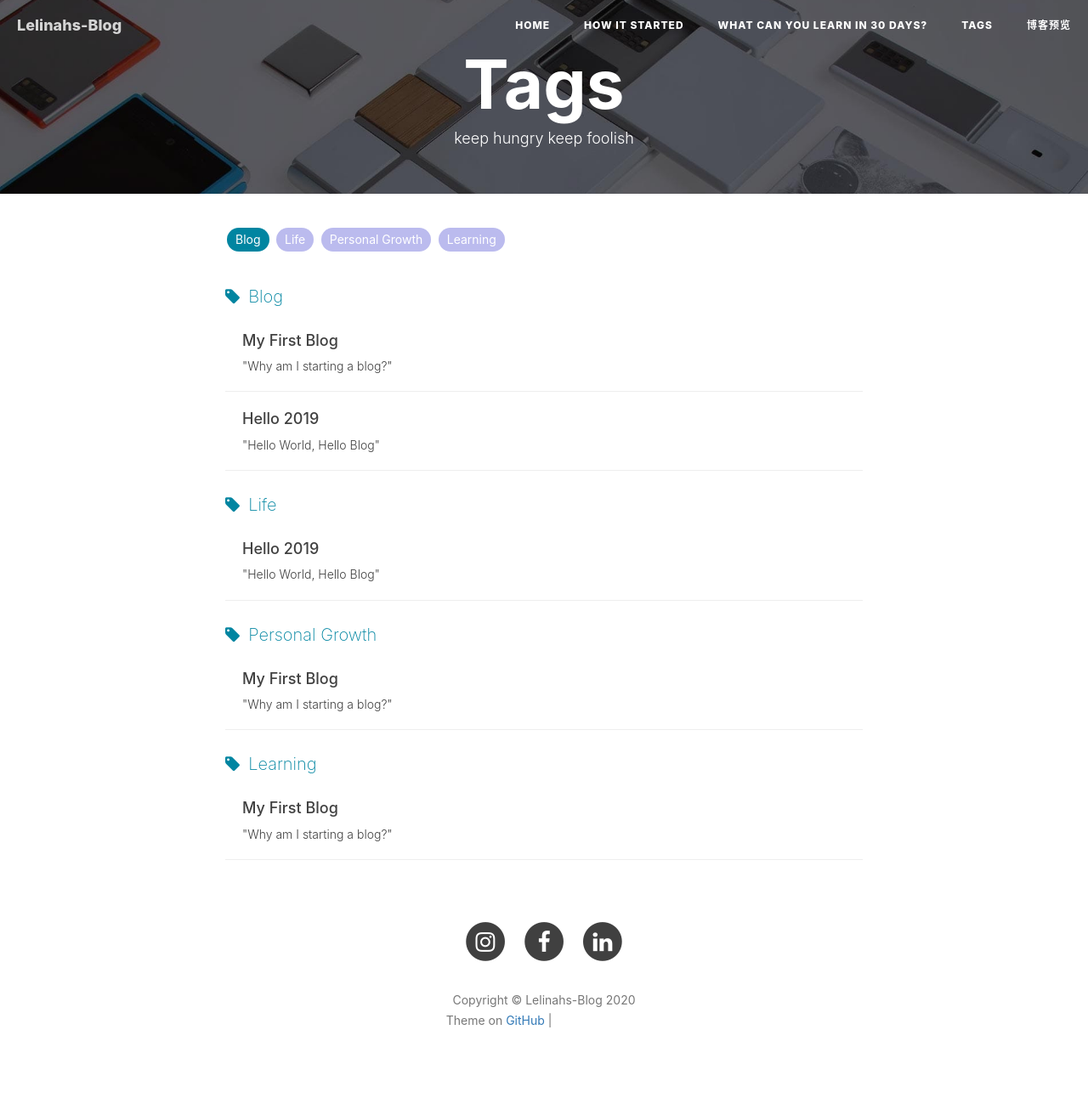
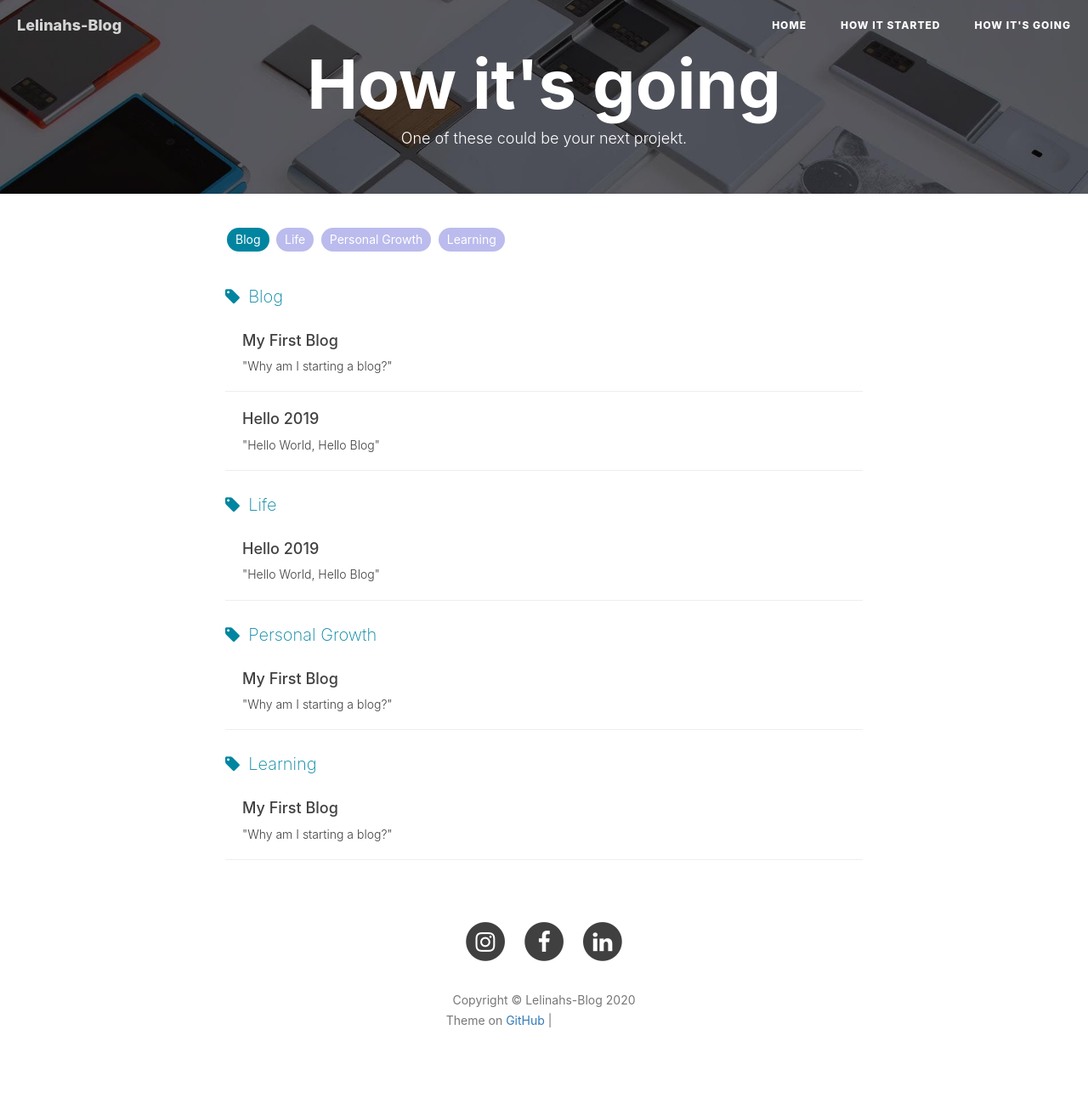
Before and after one commit to Lelinah/lelinah.github.io, a Jekyll site: the page built from tags.html, in a window 1280 px wide. Shown: the whole page at 85% size. Built offline with Jekyll 4.4.1, drawn with Linux system fonts in a browser that asks for light colours; nearby versions of some CDN libraries; library files that are not in the unit come from our copies; comment, search, counter and statistics services are not loaded; grey boxes are pictures that could not be loaded.

Commit message:
unlinking pag-.title and nav-title

```diff
--- a/_config.yml
+++ b/_config.yml
@@ -17,7 +17,6 @@
 # ---- 1. basic configuration
 
 title: Lelinahs-Blog # Blog-Name
-titleHome: What can you learn in 30 days? # Title on Home-page
 SEOTitle: Lelinahs-Blog # Browser Registerkarten titel
 header-img: img/tag-bg.jpg # Hintergrung Bildung auf Home-page
 email: schalk.lea@gmail.com # Email wird im About Me bereich angeziegt
--- a/_includes/nav.html
+++ b/_includes/nav.html
@@ -19,9 +19,9 @@
                     <li>
                         <a href="{{ site.baseurl }}/">Home</a>
                     </li>
-                    {% for page in site.pages %}{% if page.title %}
+                    {% for page in site.pages %}{% if page.nav_title %}
                     <li>
-                        <a href="{{ page.url | prepend: site.baseurl }}">{{ page.title }}</a>
+                        <a href="{{ page.url | prepend: site.baseurl }}">{{ page.nav_title }}</a>
                     </li>
                     {% endif %}{% endfor %}
                 </ul>
--- /dev/null
+++ b/_layouts/catagories.html
@@ -0,0 +1,3 @@
+---
+layout: default
+---
--- a/about.html
+++ b/about.html
@@ -3,6 +3,7 @@ layout: page
 title: "How it started"
 description: "All beginnings are hard &mdash; Chaim Potok"
 header-img: "img/post-bg-rwd.jpg"
+nav_title: How it started
 ---
 
 <!-- Language Selector -->
--- a/tags.html
+++ b/tags.html
@@ -1,15 +1,16 @@
 ---
-title: Tags
+title: How it's going
 layout: default
-description: keep hungry keep foolish
+description: One of these could be your next projekt.
 header-img: "img/tag-bg.jpg"
+nav_title: How it's going
 ---
 
 <!-- Page Header -->
 <header class="intro-header" style="background-image: url('{{ site.baseurl }}/{% if page.header-img %}{{ page.header-img }}{% else %}{{ site.header-img }}{% endif %}')">
     <div class="container">
         <div class="row">
-            <div class="col-lg-8 col-lg-offset-2 col-md-10 col-md-offset-1">
+            <div class="col-lg-8 col-lg-offset-2 col-md-10 col-md-offset-1 ">
                 <div class="site-heading" id="tag-heading">
                     <h1>{% if page.title %}{{ page.title }}{% else %}{{ site.title }}{% endif %}</h1>
                     <span class="subheading">{{ page.description }}</span>
@@ -23,7 +24,7 @@ header-img: "img/tag-bg.jpg"
 <div class="container">
 	<div class="row">
 		<div class="col-lg-8 col-lg-offset-2 col-md-10 col-md-offset-1">
-            <!-- 标签云 -->
+			<!-- Tag cloud -->
 			<div id='tag_cloud' class="tags">
 				{% for tag in site.tags %}
 				<a href="#{{ tag[0] }}" title="{{ tag[0] }}" rel="{{ tag[1].size }}">{{ tag[0] }}</a>
@@ -31,12 +32,21 @@ header-img: "img/tag-bg.jpg"
 			</div>
 
 			<!--<blockquote class="tag-comments">
-                标签命名规范：
-                    <li>行业观察、职位、公司优先使用中文</li>
-                    <li>外国产品、术语优先使用英文</li>
+		Label naing possibilities：
+			<li>chinese for industry observation, jobs, and companies</li>
+			<li>Forgein products, terminology preffered in English</li>
 	</blockquote>-->
 
-            <!-- 标签列表 -->
+			<!-- Projekt list -->
+			<ul>
+			{% for catergorie in site.catagories %}
+				<div class="catagorie-list">
+					<li> {{ categorie }} </li>
+				</div>
+			{% endfor %}
+			</ul>
+
+			<!-- Label list -->
 			{% for tag in site.tags %}
 			<div class="one-tag-list">
 				<span class="fa fa-tag listing-seperator" id="{{ tag[0] }}">
```
Lines whose indentation alone changed are shown as unchanged.
